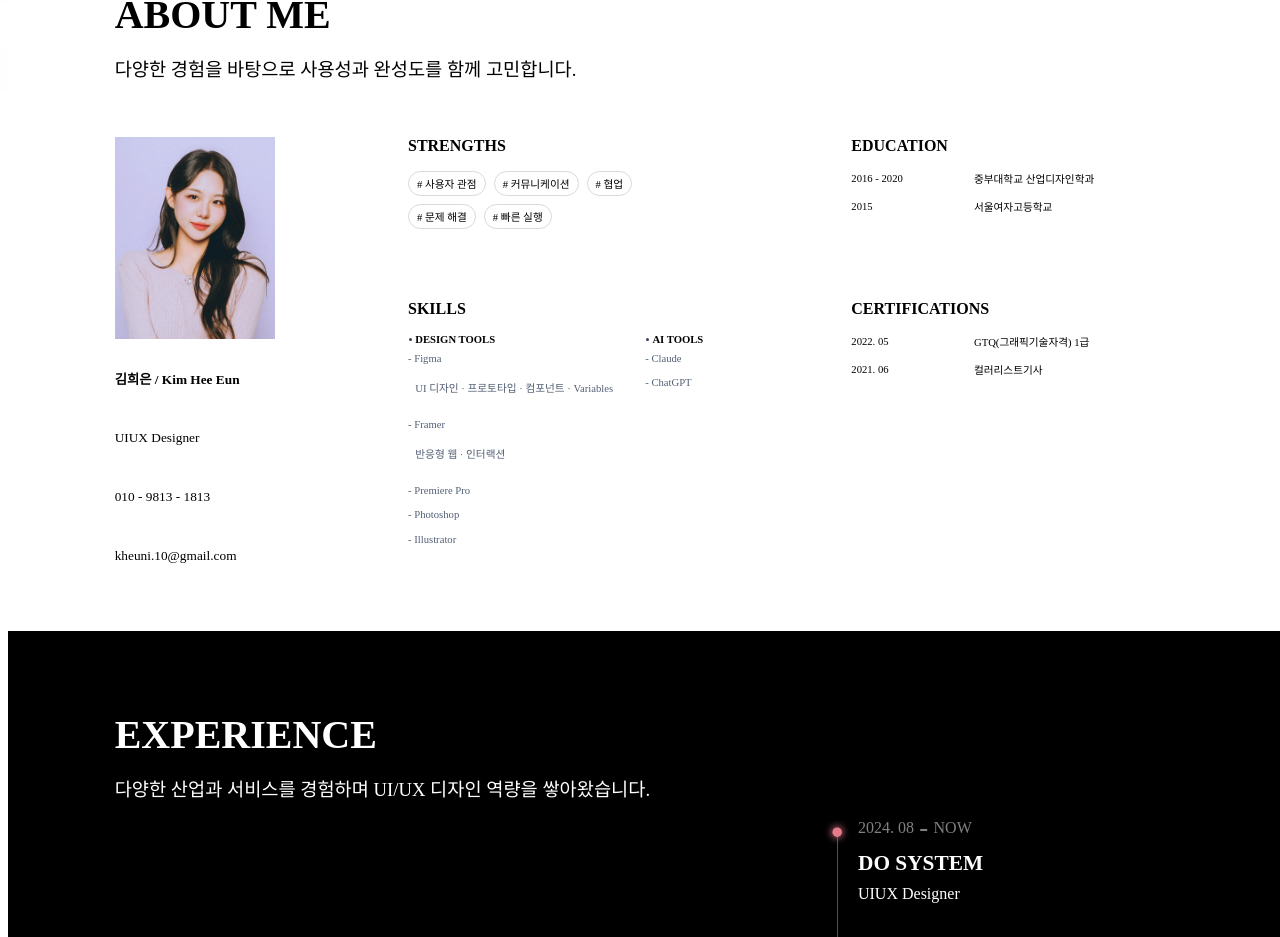
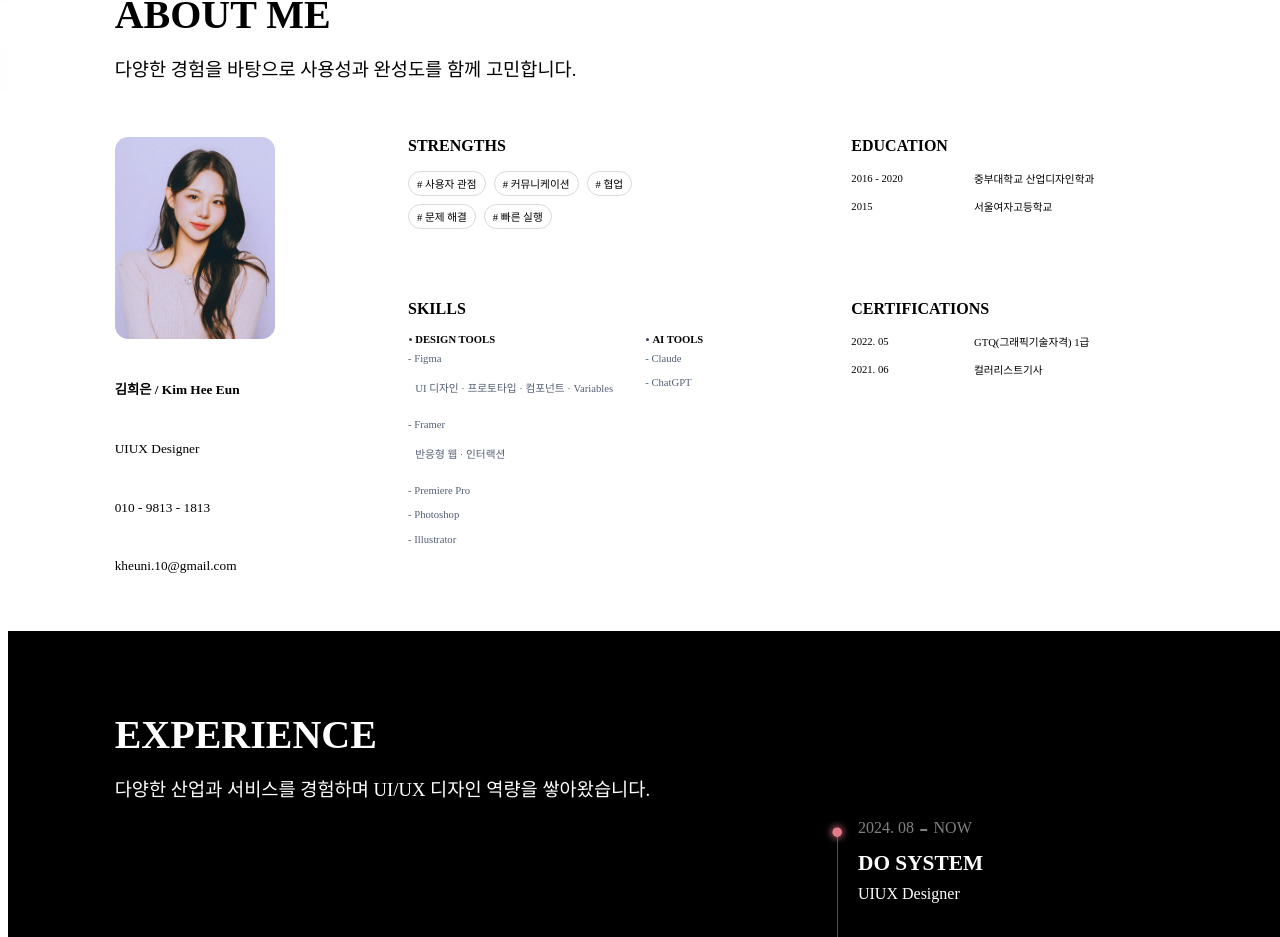
Before and after one commit to angelkhe1010-dot/kim-hee-eun-portfolio, a React (Vite) app: page / in a window 1280 px wide. Shown: the part 3137-4074 px from the top of the page. Built offline with nearby package versions, Linux system fonts and the light colour scheme; the HTML template or start-up script is replaced by a standard one.

Commit message:
css 수정

```diff
--- a/src/components/sections/About.module.css
+++ b/src/components/sections/About.module.css
@@ -46,7 +46,7 @@
 .profile {
   display: flex;
   flex-direction: column;
-  gap: 24px;
+  gap: 40px;
   width: 240px;
   flex-shrink: 0;
 }
@@ -55,6 +55,7 @@
   width: 240px;
   height: 304px;
   object-fit: cover;
+  border-radius: 20px;
 }
 
 .profileInfo {
```
